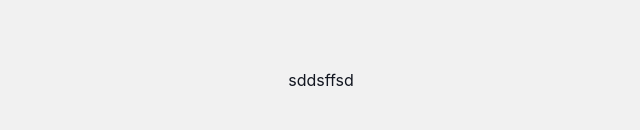
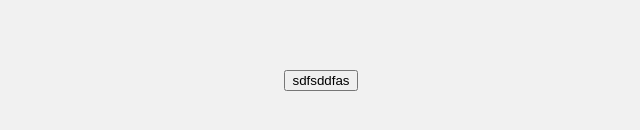
Before and after one commit to grazieleoliveira/lapisco-mentoring-frontend, a React (Create React App) app: page / in a window 1280 px wide. Shown: the part 320-450 px from the top of the page, without its empty margins (319-959 px from the left). Built offline with nearby package versions, Linux system fonts and the light colour scheme.

Commit message:
add toggletheme hook

```diff
--- a/src/App.tsx
+++ b/src/App.tsx
@@ -1,18 +1,17 @@
-import React from "react";
-import styled, { ThemeProvider } from "styled-components";
+import { ThemeProvider } from "styled-components";
+import { useToggleTheme } from "./hooks/useToggleTheme";
 import { GlobalStyle } from "./theme/globalStyle";
-import { lightTheme } from "./theme/theme";
+import { darkTheme, lightTheme } from "./theme/theme";
 
-const Root = styled.div`
-  background-color: red;
-`;
 
 function App() {
+  const { theme, toggleTheme } = useToggleTheme();
+  const currentTheme = theme === "light" ? lightTheme : darkTheme;
   return (
-    <ThemeProvider theme={lightTheme}>
+    <ThemeProvider theme={currentTheme}>
       <GlobalStyle />
       <div>
-        <a>sddsffsd</a>
+        <button onClick={toggleTheme}>sdfsddfas</button>
       </div>
     </ThemeProvider>
   );
--- /dev/null
+++ b/src/hooks/useToggleTheme.tsx
@@ -0,0 +1,16 @@
+import { useState } from "react";
+
+type TTheme = 'light' | 'dark'
+
+export const useToggleTheme = () => {
+  const [theme, setTheme] = useState<TTheme>("light");
+  const toggleTheme = () => {
+    if (theme === "light") {
+      setTheme("dark");
+    } else {
+      setTheme("light");
+    }
+  };
+
+  return {toggleTheme, theme}
+};
```
